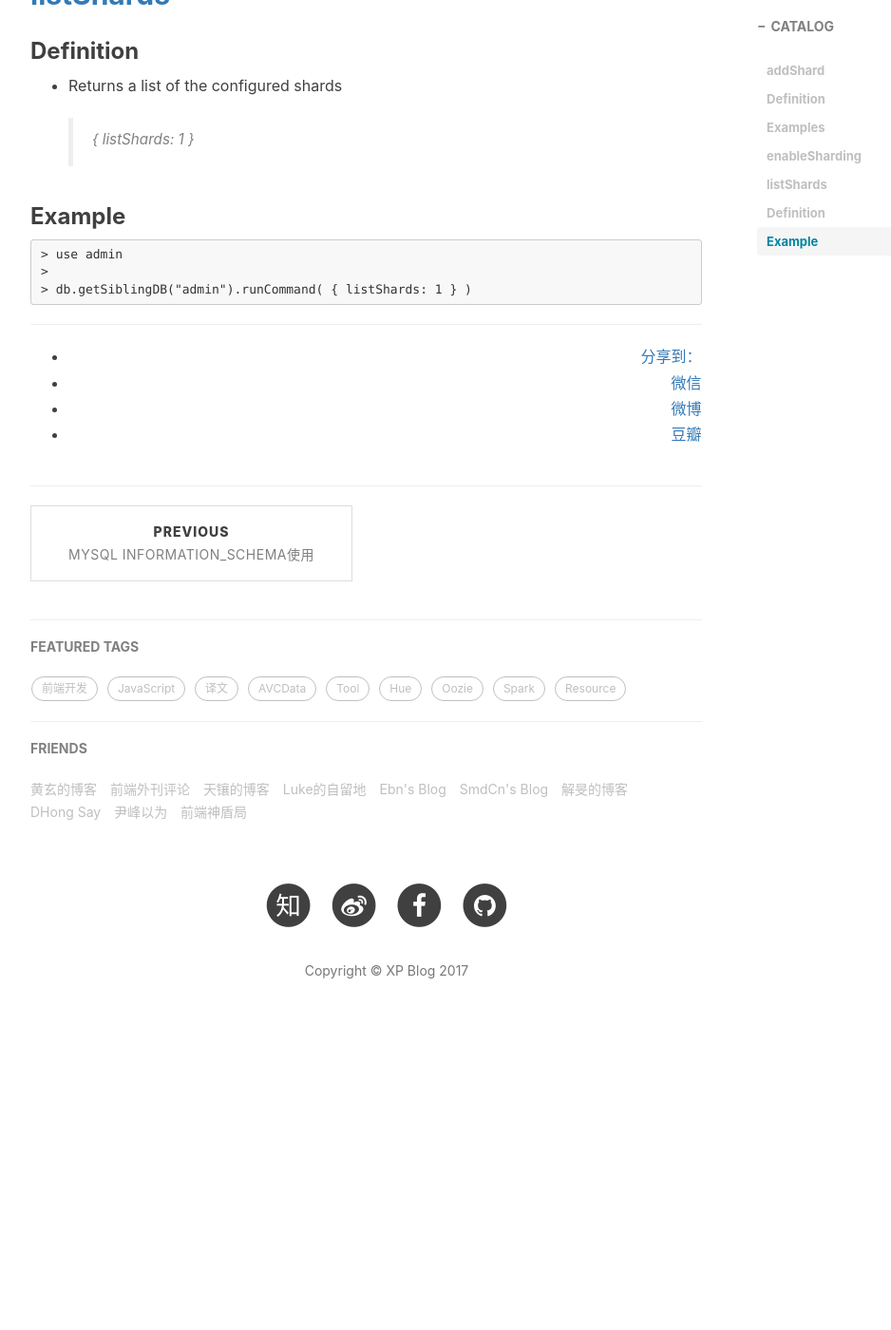
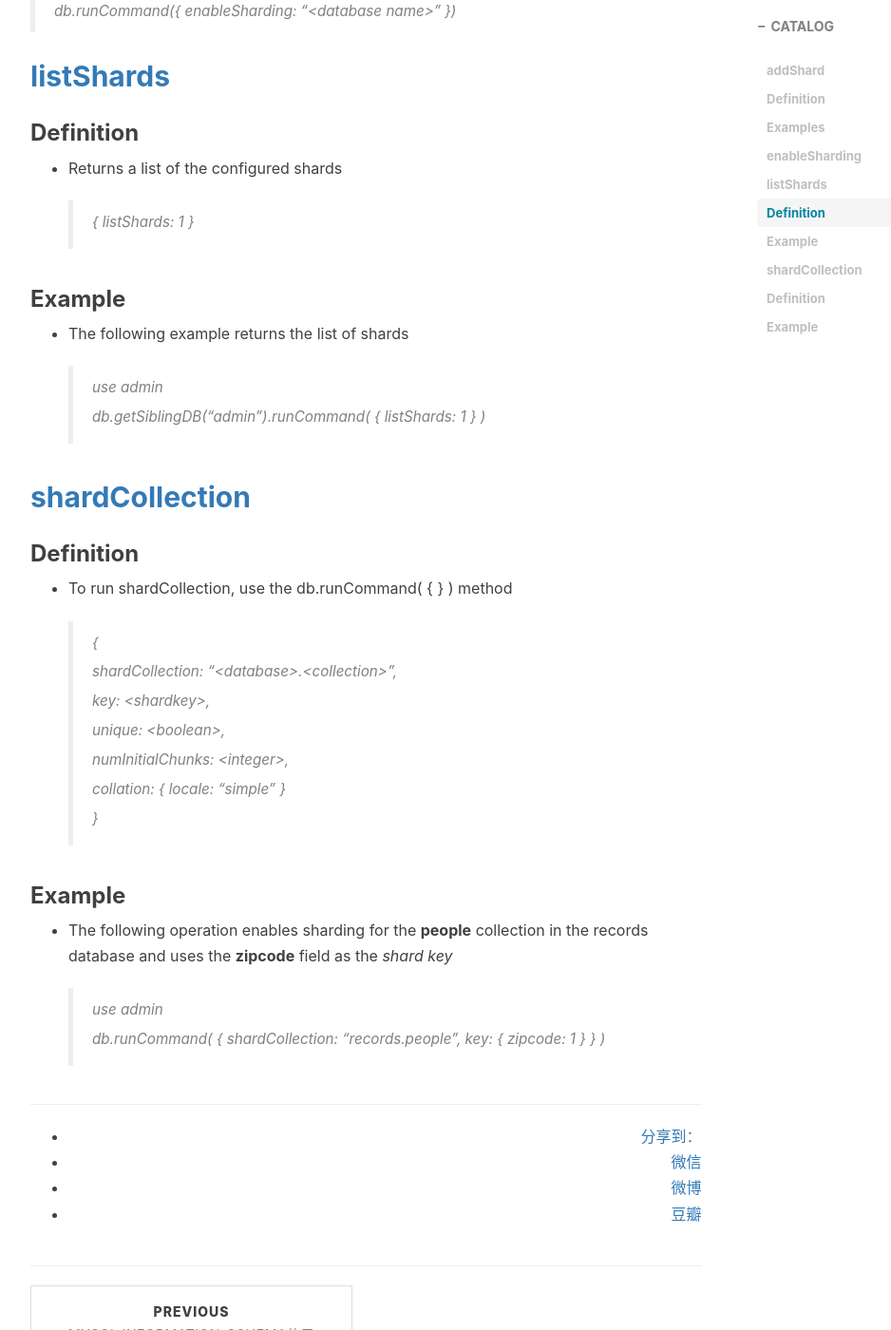
Before and after one commit to shoppingwang/shoppingwang.github.io, a Jekyll site: the page built from _posts/2017-02-28-mongodb-sharding-commands.markdown, in a window 1280 px wide and 1400 px high, scrolled down 1887 px. Shown: the whole window at 95% size, without its empty margins (233-1171 px from the left). Built offline with Jekyll 4.4.1, drawn with Linux system fonts in a browser that asks for light colours; nearby versions of some CDN libraries; comment, search, counter and statistics services are not loaded; before the commit the page ends 3013 px from its top, so only the background shows below that; some of the changed text lies outside the part shown.

Commit message:
增加MONGODB的分片说明

```diff
--- a/_posts/2017-02-28-mongodb-sharding-commands.markdown
+++ b/_posts/2017-02-28-mongodb-sharding-commands.markdown
@@ -57,6 +57,36 @@
 
 ### Example
 
+* The following example returns the list of shards
+
     > use admin
     >
     > db.getSiblingDB("admin").runCommand( { listShards: 1 } )
+
+## [shardCollection](https://docs.mongodb.com/manual/reference/command/shardCollection/)
+
+### Definition
+
+* To run shardCollection, use the db.runCommand( { <command> } ) method
+
+    > {
+    >
+    > shardCollection: "\<database\>.\<collection\>",
+    >
+    > key: \<shardkey\>,
+    >
+    > unique: \<boolean\>,
+    >
+    > numInitialChunks: \<integer\>,
+    >
+    > collation: { locale: "simple" }
+    >
+    > }
+
+### Example
+
+* The following operation enables sharding for the **people** collection in the records database and uses the **zipcode** field as the _shard key_
+
+    > use admin
+    >
+    > db.runCommand( { shardCollection: "records.people", key: { zipcode: 1 } } )
```
